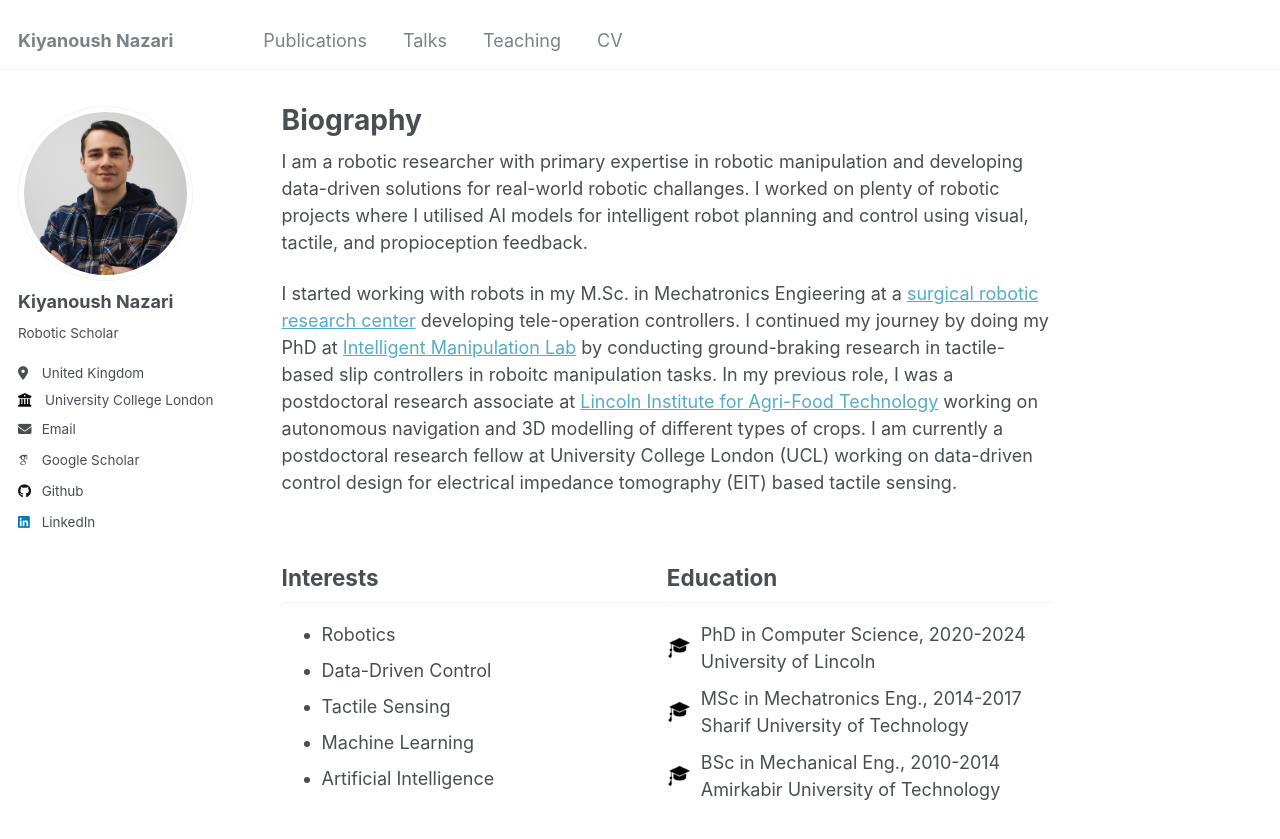
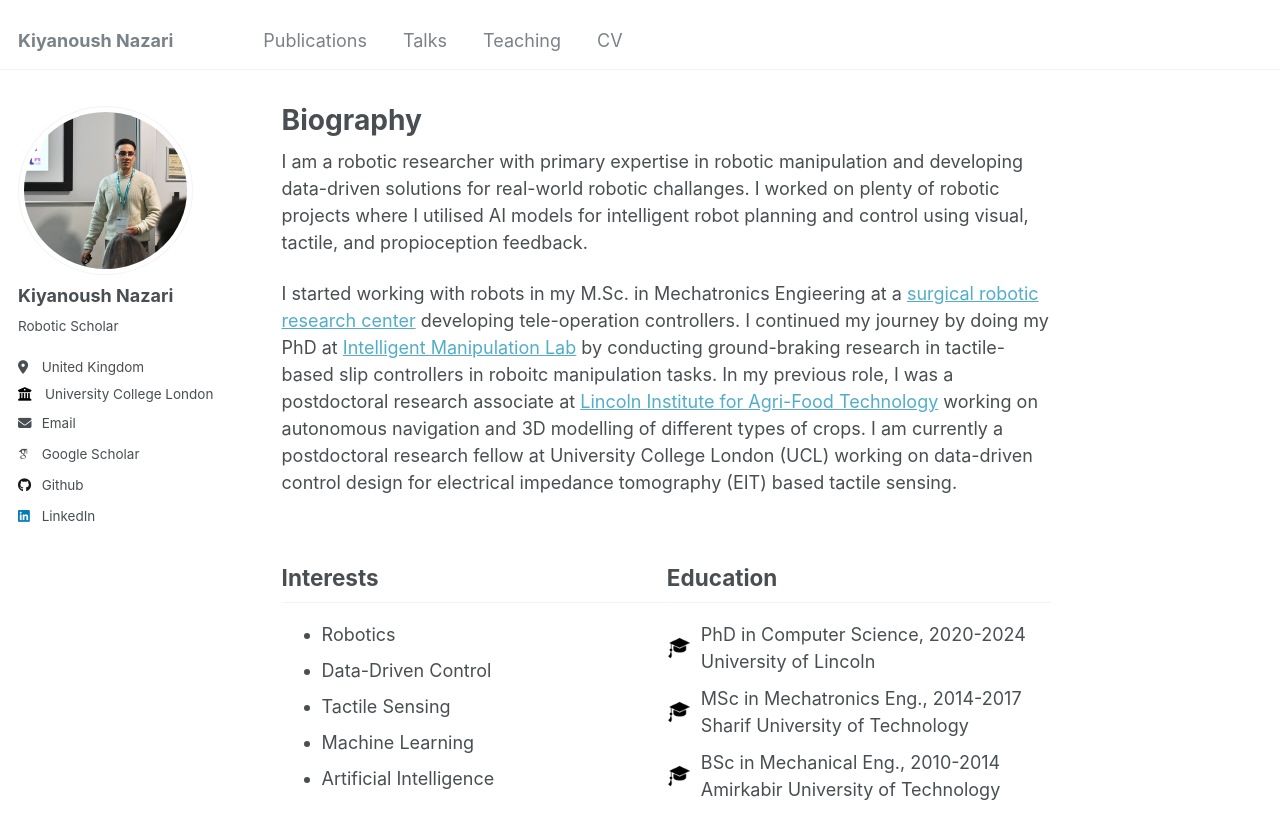
Before and after one commit to kiyanoush-nazari/kiyanoush-nazari.github.io, a Jekyll site: the page built from _pages/about.md, in a window 1280 px wide and 900 px high. Shown: the top 839 px of the window. Built offline with Jekyll 4.4.1, drawn with Linux system fonts in a browser that asks for light colours; some web fonts are replaced.

Commit message:
updated profile pic

```diff
--- a/_config.yml
+++ b/_config.yml
@@ -21,7 +21,7 @@ repository               : "kiyanoush-nazari/kiyanoush-nazari.github.io"
 #               Additional customization can be done by editing /_includes/author-profile.html
 author:
   # Biographic information
-  avatar           : "kia.jpg"
+  avatar           : "IMG_3480.JPG"
   name             : "Kiyanoush Nazari"
   pronouns         : # example: "she/her"
   bio              : "Robotic Scholar"
```
Also changed, not shown: images/IMG_3480.JPG (added), 1 other file.
